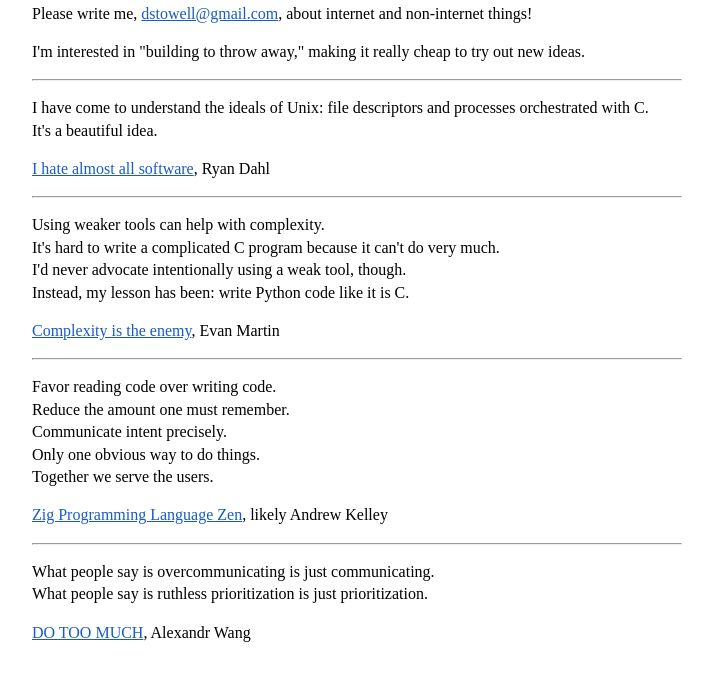
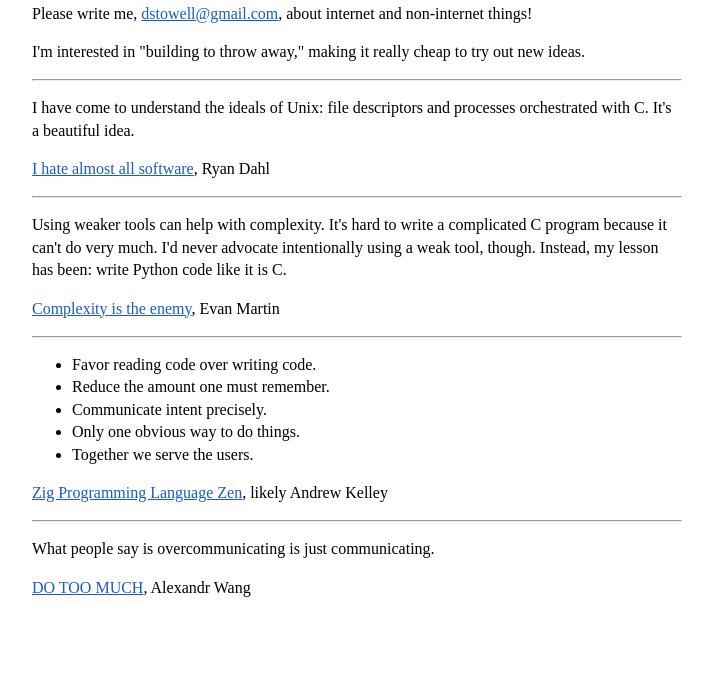
Before and after one commit to dan-stowell/dstowell.org, an Eleventy site: page index.md in a window 1280 px wide. Shown: the part 101-782 px from the top of the page, without its empty margins (283-996 px from the left). Built offline with nearby package versions, Linux system fonts and the light colour scheme; Eleventy itself is replaced by a stand-in of ours; files that its build step writes are made by us from their sources.

Commit message:
Update index.md

```diff
--- a/index.md
+++ b/index.md
@@ -8,33 +8,28 @@
 
 ---
 
-I have come to understand the ideals of Unix: file descriptors and processes orchestrated with C.
-It's a beautiful idea.
+I have come to understand the ideals of Unix: file descriptors and processes orchestrated with C. It's a beautiful idea.
 
 [I hate almost all software](https://tinyclouds.org/rant/), Ryan Dahl
 
 ---
 
-Using weaker tools can help with complexity.
-It's hard to write a complicated C program because it can't do very much.
-I'd never advocate intentionally using a weak tool, though.
-Instead, my lesson has been: write Python code like it is C.
+Using weaker tools can help with complexity. It's hard to write a complicated C program because it can't do very much. I'd never advocate intentionally using a weak tool, though. Instead, my lesson has been: write Python code like it is C.
 
 [Complexity is the enemy](https://neugierig.org/software/blog/2011/04/complexity.html), Evan Martin
 
 ---
 
-Favor reading code over writing code.
-Reduce the amount one must remember.
-Communicate intent precisely.
-Only one obvious way to do things.
-Together we serve the users.
+* Favor reading code over writing code.
+* Reduce the amount one must remember.
+* Communicate intent precisely.
+* Only one obvious way to do things.
+* Together we serve the users.
 
 [Zig Programming Language Zen](https://ziglang.org/documentation/master/#Zen), likely Andrew Kelley
 
 ---
 
 What people say is overcommunicating is just communicating.
-What people say is ruthless prioritization is just prioritization.
 
 [DO TOO MUCH](https://alexw.substack.com/p/do-too-much), Alexandr Wang
```
